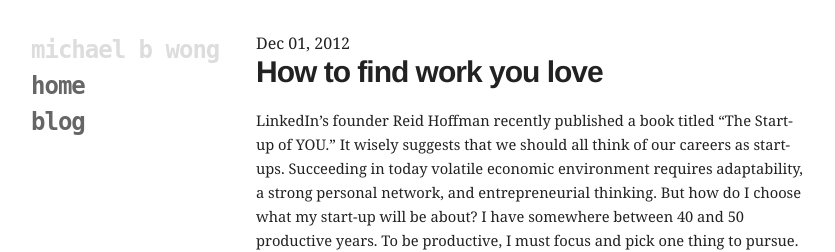
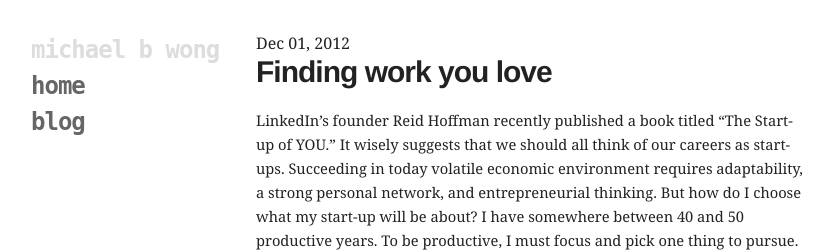
Before and after one commit to mbwong/mbwong.github.com, a Jekyll site: the page built from _posts/2012-12-1-finding-a-calling.md, in a window 1280 px wide. Shown: the top 252 px of the page, without its empty margins (94-929 px from the left). Built offline with Jekyll 4.4.1, drawn with Linux system fonts in a browser that asks for light colours.

Commit message:
Update 2012-12-1-finding-a-calling.md

```diff
--- a/_posts/2012-12-1-finding-a-calling.md
+++ b/_posts/2012-12-1-finding-a-calling.md
@@ -1,10 +1,10 @@
 ---
 tags: life career
-title: How to find work you love
+title: Finding work you love
 layout: post
 ---
 
-# How to find work you love
+# Finding work you love
 
 LinkedIn's founder Reid Hoffman recently published a book titled "The Start-up of YOU." It wisely suggests that we should all think of our careers as start-ups. Succeeding in today volatile economic environment requires adaptability, a strong personal network, and entrepreneurial thinking. But how do I choose what my start-up will be about? I have somewhere between 40 and 50 productive years. To be productive, I must focus and pick one thing to pursue. But I have a multitude of interests and hence have a number of career choices. What is my calling? It's a huge and looming question.
 
```
